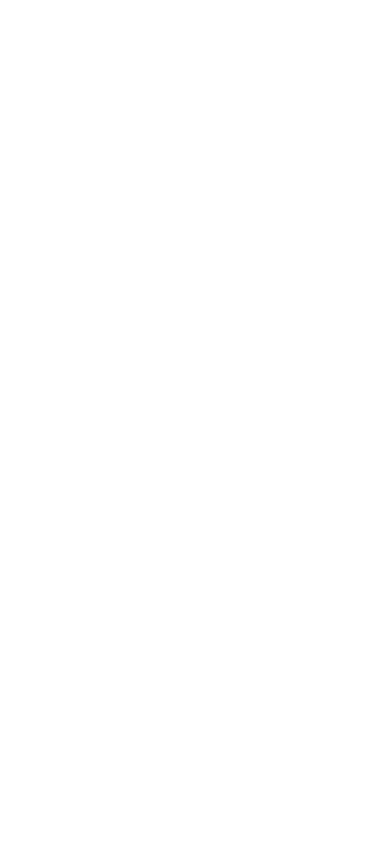
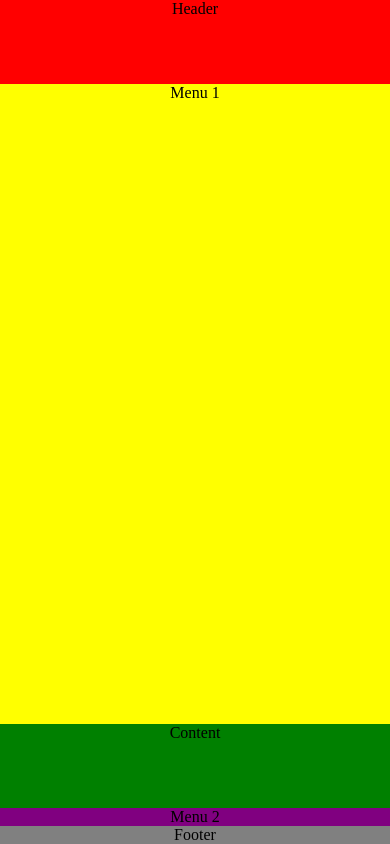
Before and after one commit to AlterraDeveloper/Frontend-sandbox, a plain HTML site: page index.html in a window 390 px wide. Drawn offline with Linux system fonts and the light colour scheme.

Commit message:
простейший адаптивный дизайн

```diff
--- a/css/styles.css
+++ b/css/styles.css
@@ -0,0 +1,56 @@
+* {
+  margin: 0;
+  padding: 0;
+}
+
+body {
+  text-align: center;
+}
+
+.container {
+  min-height: 100vh;
+  display: grid;
+  grid-template-areas:
+    "header header header"
+    "left main right"
+    "footer footer footer";
+  grid-template-columns: 1fr 5fr 1fr;
+  grid-template-rows: 10vh 1fr 10vh;
+}
+
+@media screen and (max-width: 600px) {
+  .container {
+    grid-template-areas:
+      "header"
+      "left"
+      "main"
+      "right"
+      "footer";
+    grid-template-columns: 100%;
+  }
+}
+
+.header {
+  grid-area: header;
+  background: red;
+}
+
+.main {
+  grid-area: main;
+  background: green;
+}
+
+.left {
+  grid-area: left;
+  background: yellow;
+}
+
+.right {
+  grid-area: right;
+  background: purple;
+}
+
+.footer {
+  grid-area: footer;
+  background: gray;
+}
--- a/index.html
+++ b/index.html
@@ -1,10 +1,21 @@
+<!DOCTYPE html>
 <html lang="en">
+
 <head>
     <meta charset="UTF-8">
     <meta name="viewport" content="width=device-width, initial-scale=1.0">
     <title>Document</title>
+    <link rel="stylesheet" href="./css/styles.css">
 </head>
+
 <body>
+    <div class="container">
+        <header class="header">Header</header>
+        <main class="main">Content</main>
+        <aside class="left">Menu 1</aside>
+        <aside class="right">Menu 2</aside>
+        <footer class="footer">Footer</footer>
+    </div>
+</body>
 
-</body>
 </html>
```
